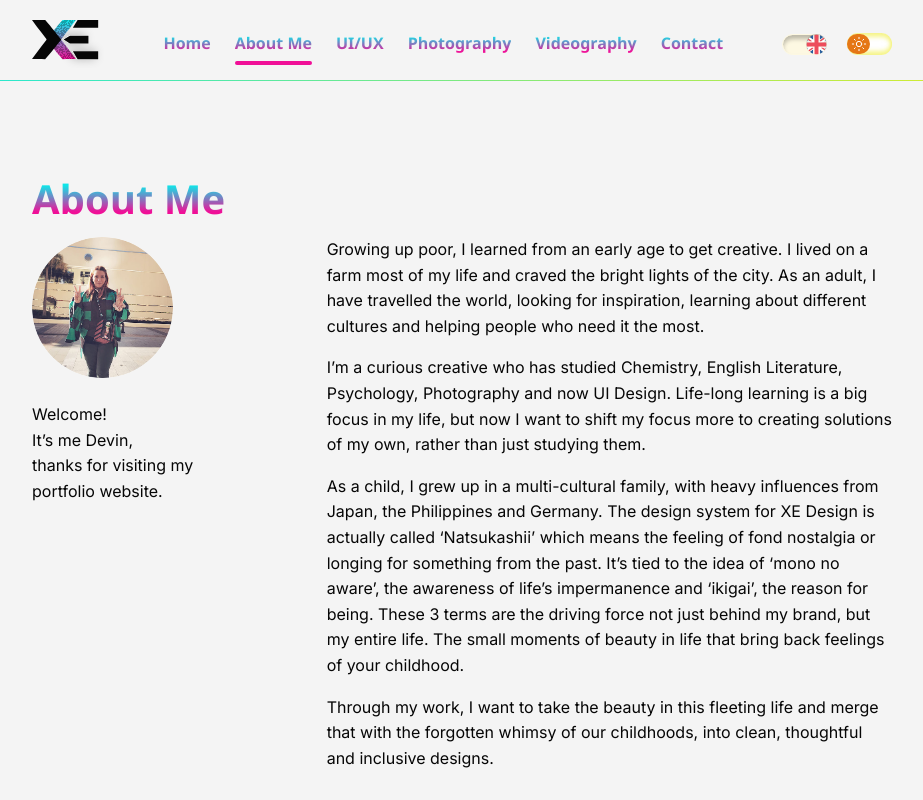
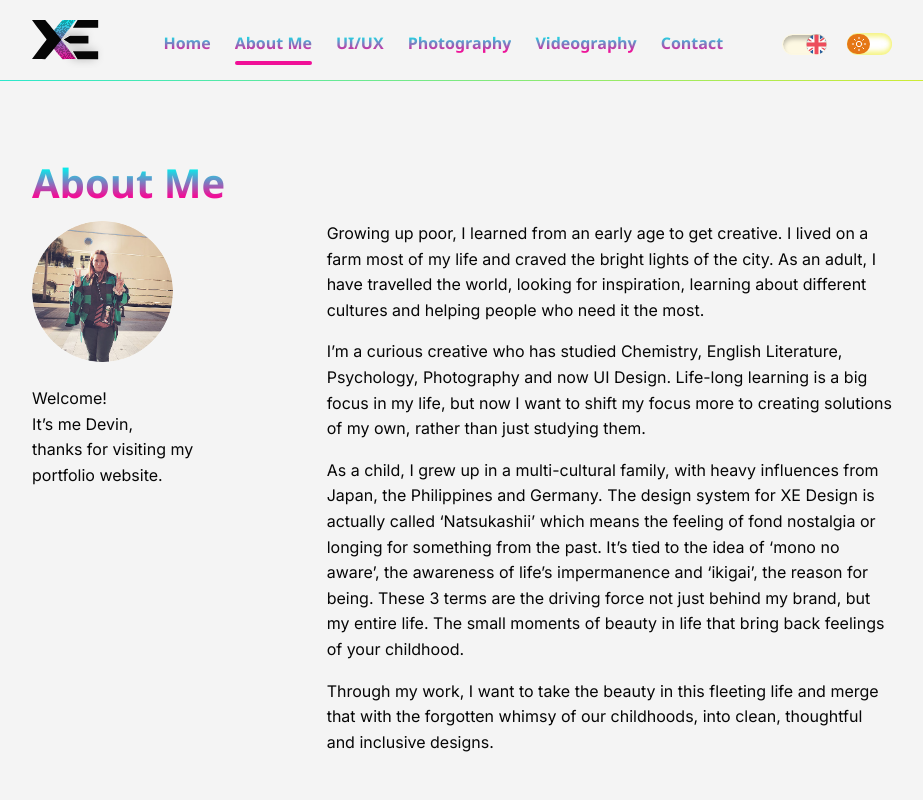
Before and after one commit to duct-tape-deployments/devin-portfolio, a React (Vite) app: page /about in a window 1280 px wide. Shown: the top 800 px of the page, without its empty margins (178-1101 px from the left). Built offline with nearby package versions, Linux system fonts and the light colour scheme; a web font is replaced by a local one.

Commit message:
fix(layout): first section 80px under the header on desktop

```diff
--- a/src/components/layout/PageContainer.tsx
+++ b/src/components/layout/PageContainer.tsx
@@ -2,8 +2,8 @@
 
 const baseClasses = 'mx-auto w-full max-w-content px-gutter';
 
-/** Padding for a page's first section, directly under the header: 10px from the mobile frames up to `lg`, then design-system section padding */
-export const pageSpacing = 'pt-2.5 pb-16 lg:py-24';
+/** Padding for a page's first section, directly under the header: 10px top from the mobile frames up to `lg`, 80px from the desktop draft frame, bottom is design-system section padding */
+export const pageSpacing = 'pt-2.5 pb-16 lg:pt-20 lg:pb-24';
 
 export function PageContainer({ className, ...props }: ComponentPropsWithRef<'div'>) {
   return <div className={className ? `${baseClasses} ${className}` : baseClasses} {...props} />;
```
